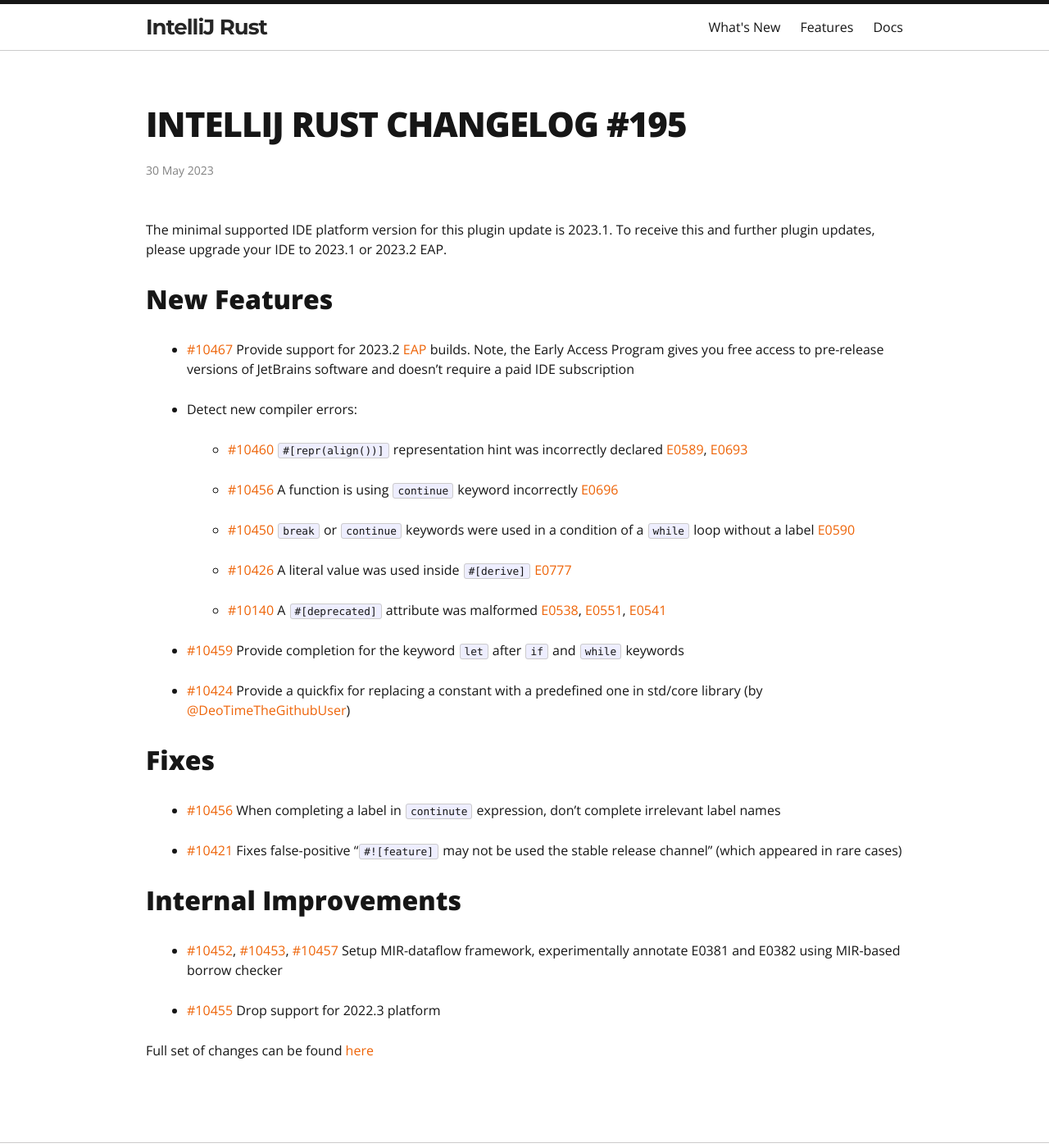
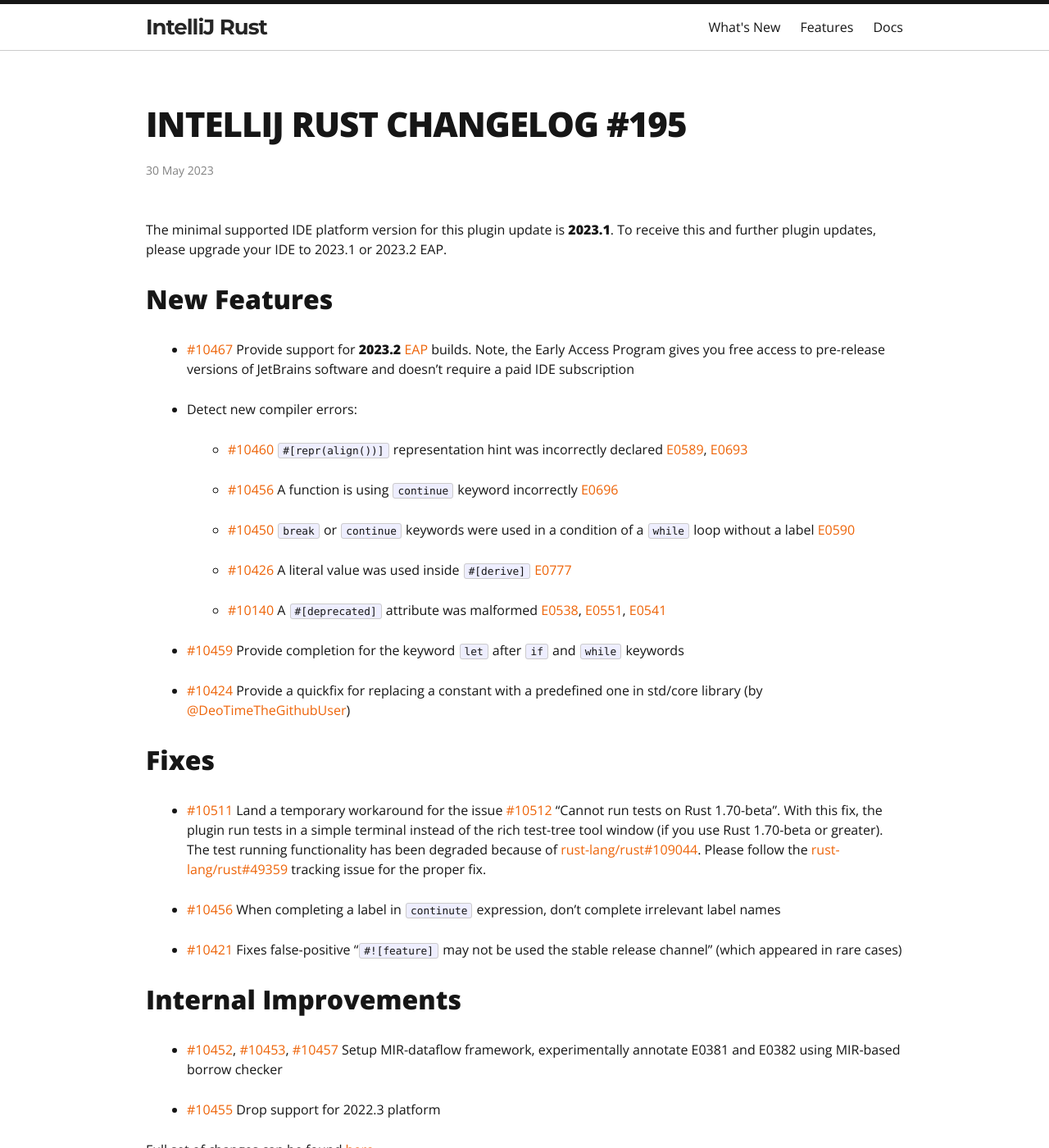
Before and after one commit to intellij-rust/intellij-rust.github.io, a Jekyll site: the page built from _posts/2023-05-30-changelog-195.markdown, in a window 1280 px wide and 1400 px high. Shown: the whole window at 82% size. Built offline with Jekyll 4.4.1, drawn with Linux system fonts in a browser that asks for light colours; nearby versions of some CDN libraries; some web fonts are replaced.

Commit message:
Add a note about test framework degradation

```diff
--- a/_posts/2023-05-30-changelog-195.markdown
+++ b/_posts/2023-05-30-changelog-195.markdown
@@ -4,12 +4,12 @@
 date: 2023-05-30 13:00:00 +0300
 ---
 
-The minimal supported IDE platform version for this plugin update is 2023.1.
+The minimal supported IDE platform version for this plugin update is **2023.1**.
 To receive this and further plugin updates, please upgrade your IDE to 2023.1 or 2023.2 EAP.
 
 ## New Features
 
-* [#10467] Provide support for 2023.2 [EAP](https://www.jetbrains.com/clion/nextversion/) builds.
+* [#10467] Provide support for **2023.2** [EAP](https://www.jetbrains.com/clion/nextversion/) builds.
   Note, the Early Access Program gives you free access to pre-release versions of JetBrains software and doesn't require a paid IDE subscription
 
 * Detect new compiler errors:
@@ -32,6 +32,12 @@
 * [#10424] Provide a quickfix for replacing a constant with a predefined one in std/core library (by [@DeoTimeTheGithubUser])
 
 ## Fixes
+
+* [#10511] Land a temporary workaround for the issue [#10512] "Cannot run tests on Rust 1.70-beta".
+  With this fix, the plugin run tests in a simple terminal instead of the rich test-tree tool window
+  (if you use Rust 1.70-beta or greater). The test running functionality has been degraded because of
+  [rust-lang/rust#109044](https://github.com/rust-lang/rust/pull/109044). Please follow the
+  [rust-lang/rust#49359](https://github.com/rust-lang/rust/issues/49359) tracking issue for the proper fix.
 
 * [#10456] When completing a label in `continute` expression, don't complete irrelevant label names
 
@@ -63,3 +69,6 @@
 [#10459]: https://github.com/intellij-rust/intellij-rust/pull/10459
 [#10460]: https://github.com/intellij-rust/intellij-rust/pull/10460
 [#10467]: https://github.com/intellij-rust/intellij-rust/pull/10467
+[#10511]: https://github.com/intellij-rust/intellij-rust/pull/10511
+
+[#10512]: https://github.com/intellij-rust/intellij-rust/issues/10512
```
